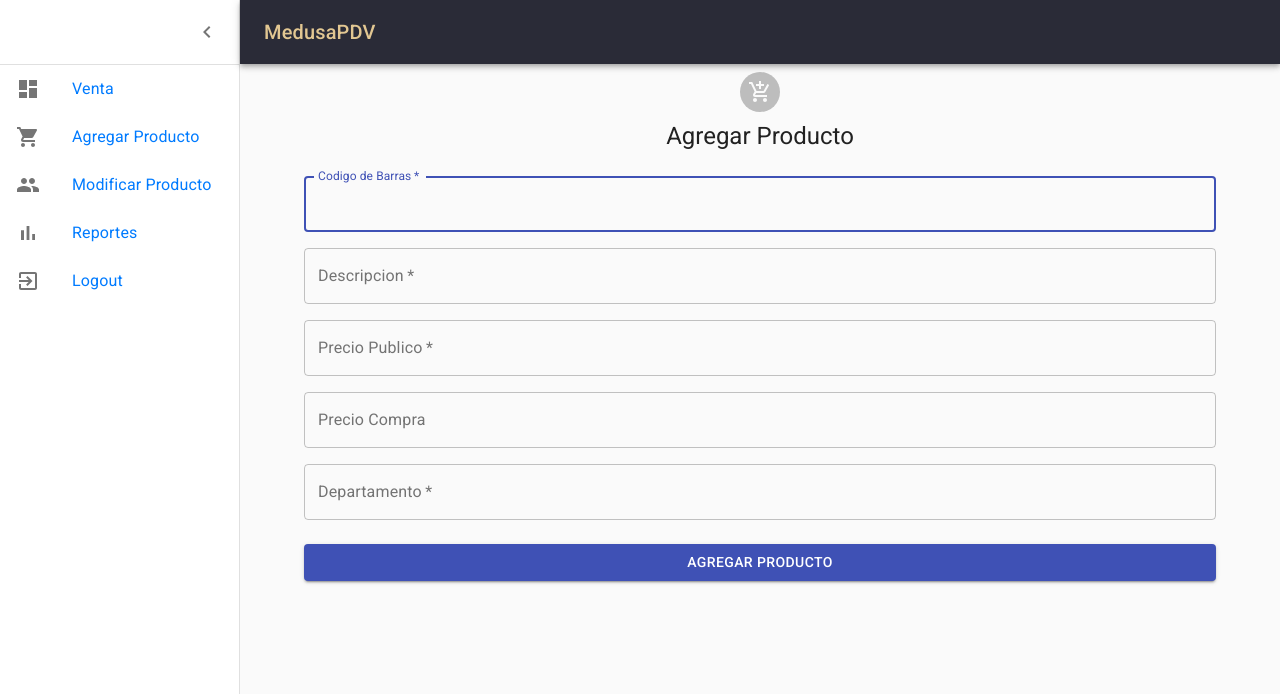
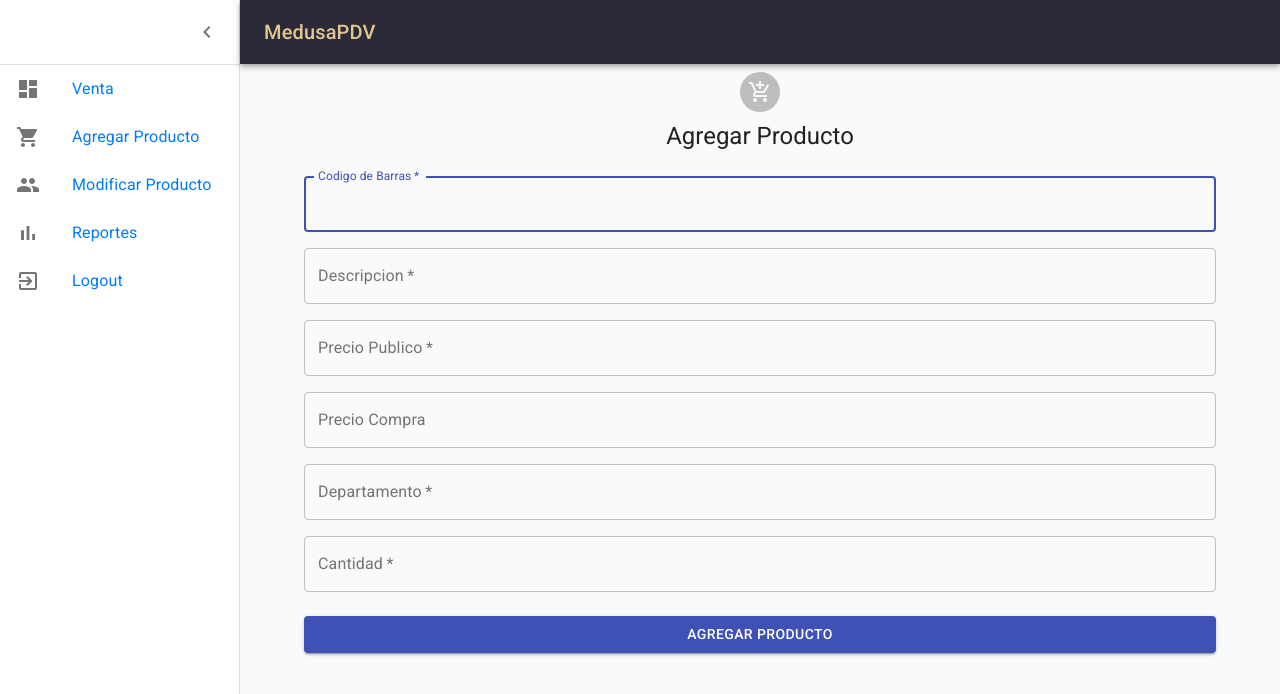
Before and after one commit to mkfuentes/medusa, a React (Create React App) app: page /add in a window 1280 px wide. Shown: the top 694 px of the page. Built offline with nearby package versions, Linux system fonts and the light colour scheme.

Commit message:
add: cantidad

```diff
--- a/src/components/Cards.jsx
+++ b/src/components/Cards.jsx
@@ -66,11 +66,10 @@ export default function Cards() {
           />
           <CardContent>
             <Typography gutterBottom variant="h5" component="h2">
-              Lizard
+              Card
             </Typography>
             <Typography variant="body2" color="textSecondary" component="p">
-              Lizards are a widespread group of squamate reptiles, with over
-              6,000 species, ranging across all continents except Antarctica
+              Lorem ipsum, dolor sit amet consectetur adipisicing elit. Consectetur repudiandae nam nostrum excepturi voluptatem, exercitationem, et est sint quos odit veritatis numquam quo, odio iste in eius eveniet ipsum cum!
             </Typography>
           </CardContent>
         </CardActionArea>
--- a/src/components/FormAdd.jsx
+++ b/src/components/FormAdd.jsx
@@ -18,7 +18,8 @@ import Dashboard from "../components/DashBoard";
   const [description,setDescription] = useState('')
   const [pricePublic,setPricePublic] = useState('')
   const [priceStore,setPriceStore] = useState('')
-  const [department,setDepartment] = useState('')
+   const [department, setDepartment] = useState('')
+   const [cantidad, setCantidad] = useState('');
 
   function onSubmit (event) {
     event.preventDefault()
@@ -29,7 +30,8 @@ import Dashboard from "../components/DashBoard";
         description,
         pricePublic,
         priceStore,
-        department
+        department,
+        cantidad
       })
     }
 
@@ -38,6 +40,7 @@ import Dashboard from "../components/DashBoard";
     setPricePublic('')
     setPriceStore('')
     setDepartment('')
+    setCantidad('')
   }
 
   return (
@@ -53,10 +56,7 @@ import Dashboard from "../components/DashBoard";
           <Typography component="h1" variant="h5">
             Agregar Producto
           </Typography>
-          <form
-            onSubmit={onSubmit}
-            className={classes.form}
-            >
+          <form onSubmit={onSubmit} className={classes.form}>
             <Grid container spacing={2}>
               <Grid item xs={12} md={12}>
                 <TextField
@@ -69,7 +69,7 @@ import Dashboard from "../components/DashBoard";
                   label="Codigo de Barras"
                   autoFocus
                   value={codeBar}
-                  onChange={(event) => setCodeBar(event.target.value)}
+                  onChange={event => setCodeBar(event.target.value)}
                 />
               </Grid>
               <Grid item xs={12} md={12}>
@@ -82,7 +82,7 @@ import Dashboard from "../components/DashBoard";
                   name="Description"
                   autoComplete="Description"
                   value={description}
-                  onChange={(event) => setDescription(event.target.value)}
+                  onChange={event => setDescription(event.target.value)}
                 />
               </Grid>
               <Grid item xs={12} md={12}>
@@ -95,8 +95,7 @@ import Dashboard from "../components/DashBoard";
                   name="price public"
                   type="number"
                   value={pricePublic}
-                onChange={(event) => setPricePublic(event.target.value)}
-
+                  onChange={event => setPricePublic(event.target.value)}
                 />
               </Grid>
               <Grid item xs={12} md={12}>
@@ -108,7 +107,7 @@ import Dashboard from "../components/DashBoard";
                   type="number"
                   id="priceStore"
                   value={priceStore}
-                onChange={(event) => setPriceStore(event.target.value)}
+                  onChange={event => setPriceStore(event.target.value)}
                 />
               </Grid>
               <Grid item xs={12} md={12}>
@@ -121,7 +120,20 @@ import Dashboard from "../components/DashBoard";
                   name="departamento"
                   autoComplete="departamento"
                   value={department}
-                onChange={(event) => setDepartment(event.target.value)}
+                  onChange={event => setDepartment(event.target.value)}
+                />
+              </Grid>
+              <Grid item xs={12} md={12}>
+                <TextField
+                  variant="outlined"
+                  required
+                  fullWidth
+                  id="Cantidad"
+                  label="Cantidad"
+                  name="Cantidad"
+                  autoComplete="Cantidad"
+                  value={department}
+                  onChange={event => setCantidad(event.target.value)}
                 />
               </Grid>
             </Grid>
@@ -139,7 +151,6 @@ import Dashboard from "../components/DashBoard";
           </form>
         </Container>
       </main>
-
     </div>
   );
 }
--- a/src/views/Landing.jsx
+++ b/src/views/Landing.jsx
@@ -14,6 +14,7 @@ import CardMedia from "@material-ui/core/CardMedia";
 import Cards from "../components/Cards";
 import { flexbox } from "@material-ui/system";
 import { Link } from "react-router-dom";
+import Image from '../assets/img/wall.png'
 
 require("typeface-roboto");
 
@@ -40,7 +41,7 @@ const useStyles = makeStyles(theme => ({
   main: {
     marginRight: theme.spacing(2),
     marginLeft: theme.spacing(2),
-    marginTop: theme.spacing(2)
+    marginTop: theme.spacing(2),
   },
   mainSecond: {
     backgroundColor: "#2A2B37",
```
Also changed, not shown: src/assets/img/wall.png (added).
